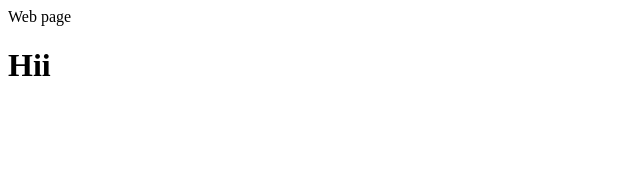
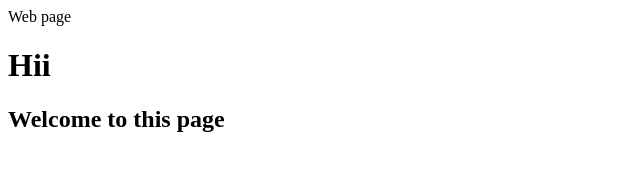
Before and after one commit to PavithraBandi/ToDoApp, a plain HTML site: page index.html in a window 1280 px wide. Shown: the whole page, without its empty margins (0-640 px from the left). Drawn offline with Linux system fonts and the light colour scheme.

Commit message:
second change

```diff
--- a/index.html
+++ b/index.html
@@ -1,6 +1,6 @@
 <html>
     <head>Web page</head>
     <body>
-        <h1>Hii</h1>
+        <h1>Hii</h1><h2>Welcome to this page</h2>
     </body>
 </html>
```
